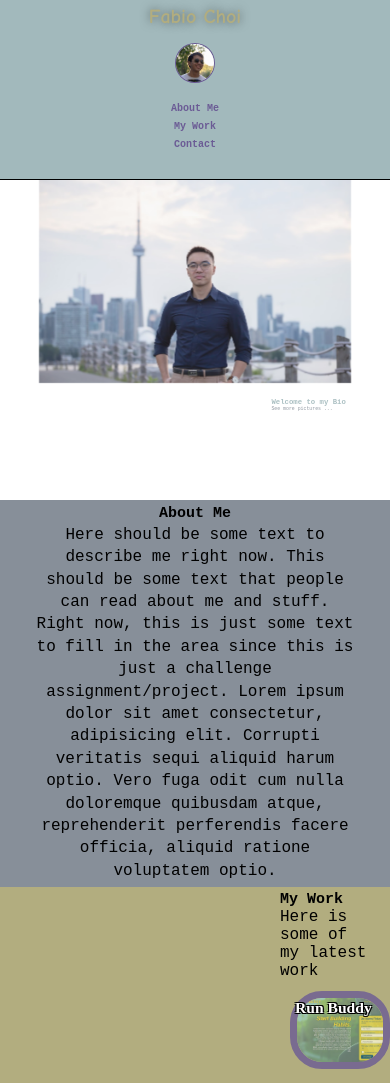
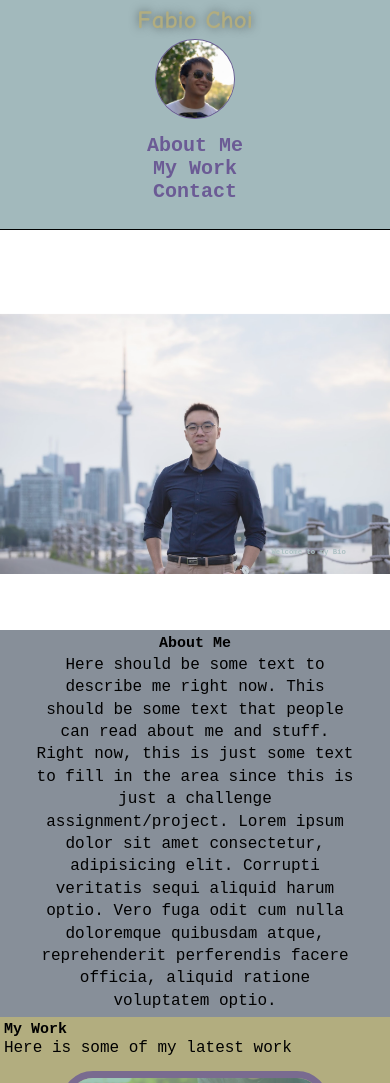
Before and after one commit to fchoi1/my-bio, a plain HTML site: page index.html in a window 390 px wide. Shown: the top 1083 px of the page. Drawn offline with Linux system fonts and the light colour scheme.

Commit message:
Final submit and touch ups

```diff
--- a/assets/css/styles.css
+++ b/assets/css/styles.css
@@ -116,10 +116,6 @@ section{
     font-size: 1.25vw;
 }
 
-.hero-subtitle a{
-    text-decoration: none;
-    color: var(--color3);
-}
 /* About me Section */
 
 .intro{
@@ -225,11 +221,18 @@ section{
     list-style: none;
 }
 
+.contact ul li a{
+    text-decoration: palegreen;
+}
+
 .footer{
     background-color: var(--color4);
     color: black;
     padding: 1% 10px 1% 260px;
 }
+
+
+
 
 .strokeme {
     color: white;
@@ -292,48 +295,37 @@ section{
         border: 1mm solid var(--color4);
     }
 
+    .contact h2, .footer h2{
+        font-size: 20px;
     }
 
-@media screen and (max-width: 768px) { /* max width for 768, proprties will have theses */
-    header .navigation a{
-        text-decoration: none;
-        font-size: 15px;
-        transition: 0.3s;
-        color: var(--color1);
-    }
+
 }
 
-@media screen and (max-width: 575px) { /* max width for 575px, proprties will have theses */
+
+
+@media screen and (max-width: 800px) { /* max width for 575px, proprties will have theses */
     body{
         overflow-x: hidden;
         margin: 0;
         padding: 0;
+        scrollbar-width: none;
     }
     header{
+        position: relative;
         padding: 0px;
         margin: 0px;
-        height: 180px;
-        width: 100%; /* Width of side bar */
+        height: 230px;
+        width: 100vw; /* Width of side bar */
         border-bottom: 1px solid black;
         border-right: 0px ;
-        overflow-x: hidden;
+        overflow: hidden;
     }
-    /*
-    header{
-        font-family: var(--font1); /* Font perference in order
-        position: fixed;
-        z-index: 1;
-        background-color: var(--color1);
-        height: 100%;
-        width: 250px; /* Width of side bar
-        text-align: center;
-    }
-    */
 
     header h1{
         font-family: var(--font2); /* Font perference in order */
         padding: 5px 0px;
-        font-size: 20px;
+        font-size: 25px;
     }
 
     header h1 a{
@@ -343,14 +335,9 @@ section{
     }
 
     header img{
-        margin: 10px 0px;
+        margin: 0px;
         border: 1px solid var(--color4);
-        height: 140px;
-    }
-
-    header .navigation{
-        padding: 10px;
-        top: 76px;
+        height: 80px;
     }
 
     header .navigation ul li{
@@ -358,48 +345,42 @@ section{
     }
 
     header .navigation a{
-        font-size: 10px;
+        font-size: 20px;
         color: var(--color4);
         font-weight: 700;
-    }
-
-    header .navigation{
-        padding: 0px;
-    }
-
-    header img{
-        margin: 10px 0px;
-        height: 40px;
-        width: auto;
     }
 
 .hero{
     background-image: url('../images/Fabio_CN_Tower.jpg');
     /* Image position and scaling for all screens */
-        background-size: 80%;
+    background-size: 100%;
     background-attachment: local ;
     background-repeat: no-repeat;
     background-position: 50% 60%;
-        height: 500px;
+    height: 400px;
     width: 100%;
     opacity: 0.9;
     transition: 0.3s;
+    padding: 1%;
     }
 
     section{
+        width: 100%;
         padding: 1%;
     }
-    .project{
+
+    .project, .large-img{
         position: relative;
-        height: 20vw;
-        width: 45%;
-        min-width: 100px;
+        height: 40vw;
+        width: 70%;
+        min-width: 200px;
         margin: 10px;
     }
 
     .intro{
         text-align: center;
         background-color: var(--color3);
+        padding: 1%;
     }
 
     .intro h2{
@@ -407,9 +388,35 @@ section{
         font-size: 15px;
     }
 
+
+    .large-img .large-h3{
+        font-size: 1.5vw;
+    }
+
+
+    .large-img img, .project a img{
+        border: 1mm solid var(--color4);
+    }
+
+    .work{
+        padding: 1%
+    }
+
     .work-subtitle h2{
         font-size: 15px;
         padding-bottom: 0.3%;
     }
 
+    .contact, .footer{
+        padding: 1%;
     }
+
+
+    .contact h2, .footer h2{
+        font-size: 15px;
+    }
+
+    .contact ul li{
+        font-size: 10px;
+        list-style: none;
+    }
--- a/index.html
+++ b/index.html
@@ -26,7 +26,6 @@
     <section class="hero">
         <div class="hero-subtitle">
             <h2>Welcome to my Bio</h2>
-            <span><a href="./my-pictures.html">See more pictures ...</a></span>
         </div>
     </section>
 
@@ -77,10 +76,10 @@
     <section class="contact" id="contact-me">
         <h2>Contact Me</h2>
         <ul>
-            <li> Phone Number </li>
-            <li> Email </li>
-            <li> Github </li>
-            <li> Slack </li>
+            <li> Phone Number: 647-XXX-XXXX </li>
+            <li> Email: <a href="mailto:My-email@hotmail.com">My-email@hotmail.com</a></li>
+            <li> Github: <a href="https://github.com/fchoi1">Github.com/fchoi1</a></li>
+            <li> Slack: In Development </li>
         </ul>
 
     </section>
```
Lines whose indentation alone changed are shown as unchanged.
